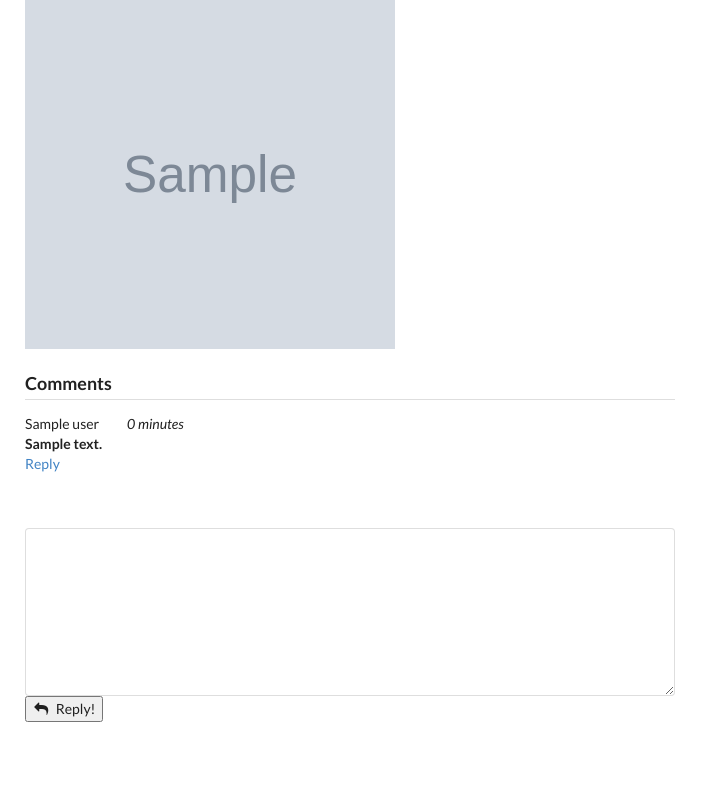
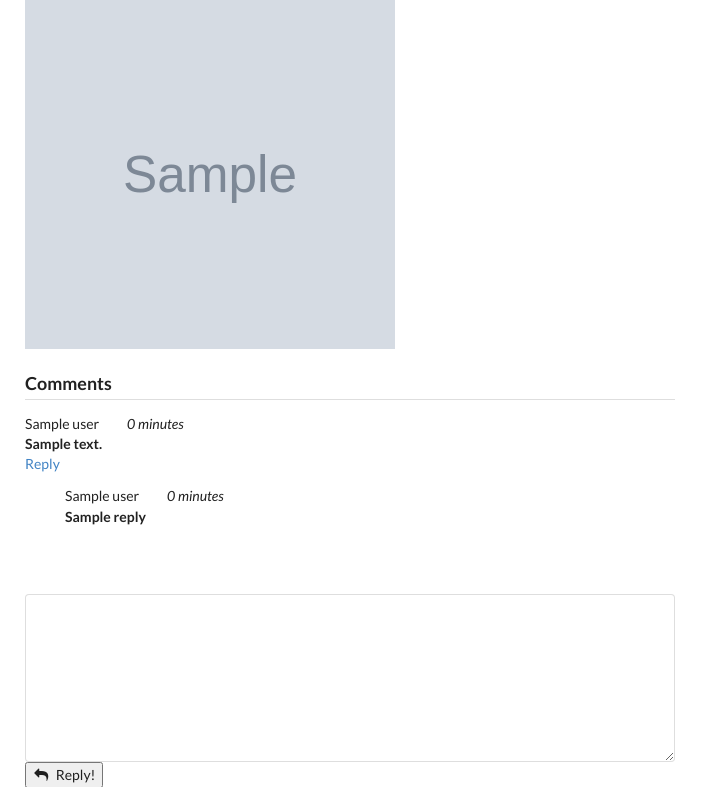
Before and after one commit to rallen0150/final_project, a Django app: template templates/foodtruck/foodtruck_detail.html in a window 1280 px wide. Shown: the part 134-921 px from the top of the page, without its empty margins (0-713 px from the left). Before the commit the page ends 856 px from the top, so only its background shows below. Run offline with Django 3.2, Linux system fonts and the light colour scheme; the template is opened without the code that fills it: most values are stand-ins (such as "Sample title", 1, 10 or a date in 2020); grey boxes marked "Sample" are stand-in pictures; some libraries are stand-ins or nearby versions.

Commit message:
got the layout of the comment section

```diff
--- a/foodtruck/views.py
+++ b/foodtruck/views.py
@@ -134,5 +134,5 @@ class ReplyCreateView(CreateView):
     def form_valid(self, form):
         instance = form.save(commit=False)
         instance.user = self.request.user
-        instance.reply = Comment.objects.get(id=self.kwargs['pk'])
+        instance.comment = Comment.objects.get(id=self.kwargs['pk'])
         return super().form_valid(form)
--- a/templates/foodtruck/foodtruck_detail.html
+++ b/templates/foodtruck/foodtruck_detail.html
@@ -30,20 +30,21 @@
     <div class="actions">
       <a href="{% url 'reply_create_view' comment.id %}">Reply</a>
     </div>
-    {% comment %}
     <blockquote>
       <div class="comments">
+        {% for reply in comment.get_reply %}
         <div class="comment">
           <div class="content">
-            {{ comment.user }} <i id="time">{{ comment.created|timesince }}</i><style>#time{ padding-left: 1.8em;}</style>
+            {{ reply.user }} <i id="time">{{ reply.created|timesince }}</i><style>#time{ padding-left: 1.8em;}</style>
           </div>
           <div class="text">
-            <b>{{ comment.get_reply.reply }}</b>
+            <b>{{ reply }}</b>
           </div>
+
         </div>
       </div>
+      {% endfor %}
     </blockquote>
-    {% endcomment %}
     <br> <br>
     {% endfor %}
     <form class="ui reply form" action="{% url 'comment_create_view' object.id %}" method="post">
--- a/templates/index.html
+++ b/templates/index.html
@@ -121,10 +121,10 @@
                 });
 
                 // If in Heroku
-                // var latlng = $.getJSON("https://powerful-brook-42988.herokuapp.com/api/foodtrucks/", function(result) {
+                var latlng = $.getJSON("https://powerful-brook-42988.herokuapp.com/api/foodtrucks/", function(result) {
 
                 // If on my LocalHost
-                var latlng = $.getJSON("http://localhost:8000/api/foodtrucks/", function(result) {
+                // var latlng = $.getJSON("http://localhost:8000/api/foodtrucks/", function(result) {
 
                   // console.log(result)
 
```
